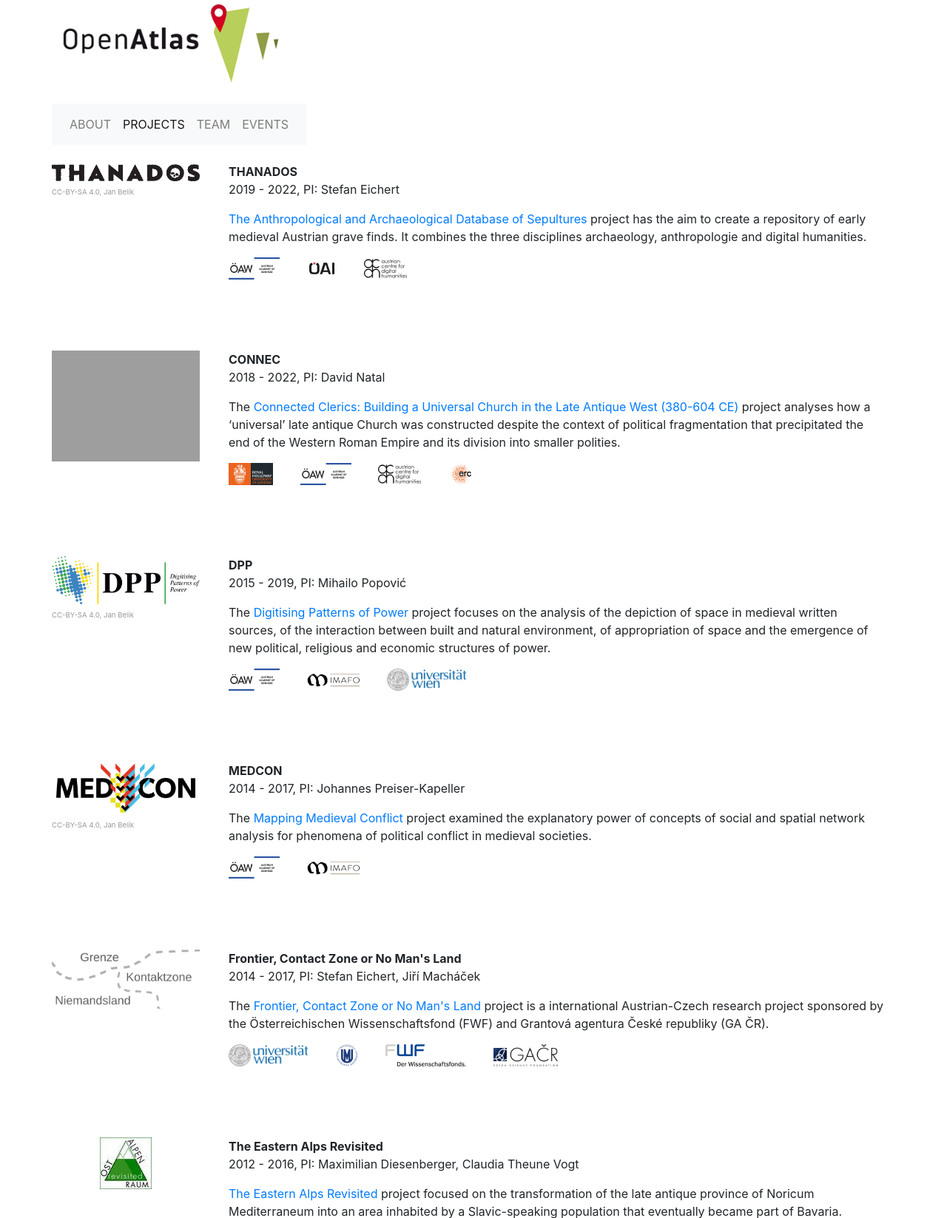
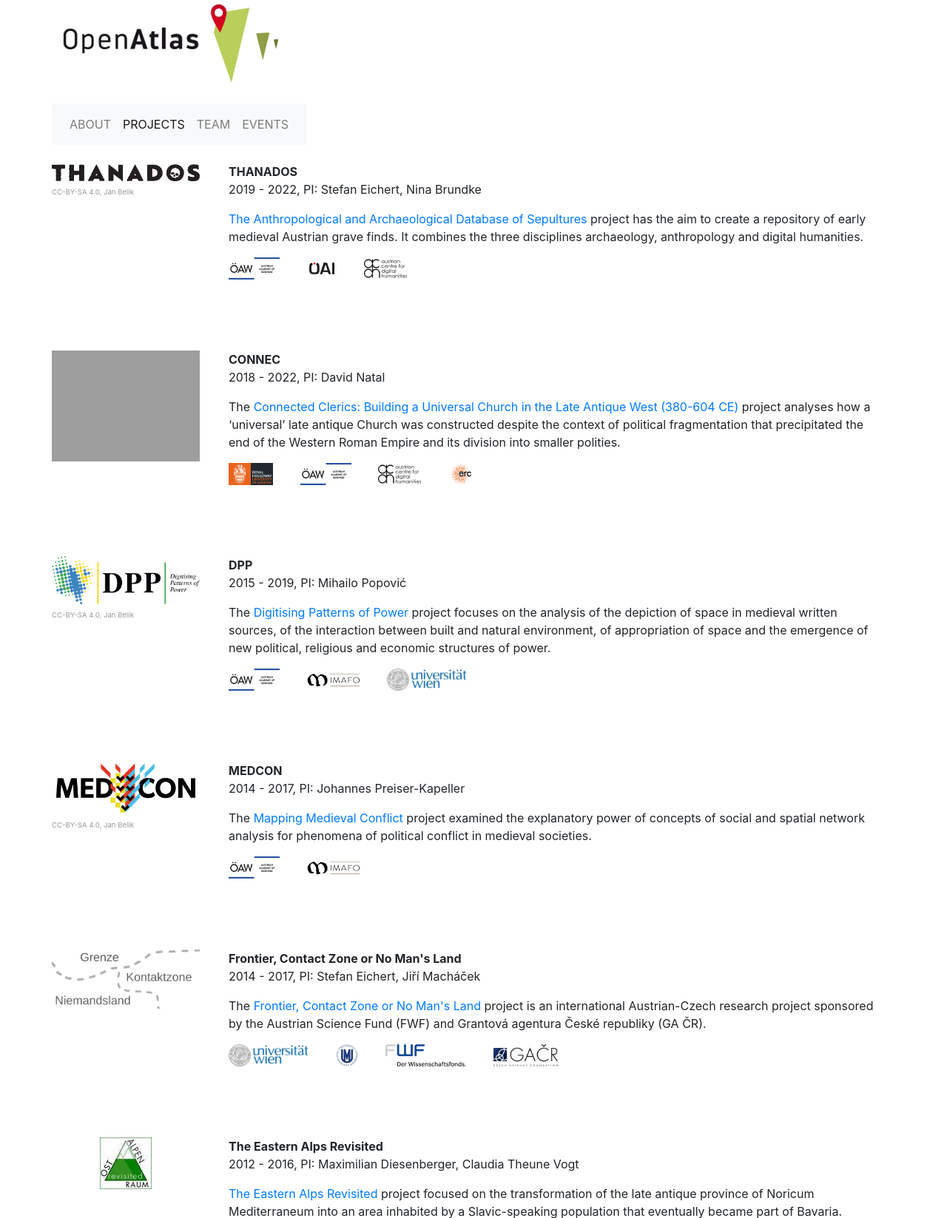
Before and after one commit to craws/OpenAtlas-Website, a Flask app: page /projects in a window 1280 px wide. Shown: the top 1647 px of the page at 74% size. Run offline with Flask 2, Linux system fonts and the light colour scheme; some libraries are stand-ins or nearby versions; grey boxes are pictures that could not be loaded.

Commit message:
minor layout and content changes

```diff
--- a/openatlas_website/static/css/style.css
+++ b/openatlas_website/static/css/style.css
@@ -9,6 +9,7 @@
 
 .screenshot {
     margin-right: 1em;
+    margin-top: 0.5em;
 }
 
 .projects img {
@@ -18,6 +19,7 @@
 #credits img {
     max-height: 40px;
     margin-right: 2em;
+    margin-top: 0.5em;
 }
 
 .projects-institutes img {
--- a/openatlas_website/views/projects.py
+++ b/openatlas_website/views/projects.py
@@ -14,11 +14,11 @@
             'full_name': 'The Anthropological and Archaeological Database of Sepultures',
             'img': 'thanados.png',
             'image_license': 'CC-BY-SA 4.0, Jan Belik',
-            'pi': 'Stefan Eichert',
+            'pi': 'Stefan Eichert, Nina Brundke',
             'duration': '2019 - 2022',
             'institutes': ['OEAW', 'OeAI', 'ACDH'],
             'text': """has the aim to create a repository of early medieval Austrian grave finds.
-                It combines the three disciplines archaeology, anthropologie and digital humanities.
+                It combines the three disciplines archaeology, anthropology and digital humanities.
                 """}),
         ('CONNEC', {
             'url': 'http://www.connectedclerics.com/',
@@ -60,8 +60,8 @@
             'pi': 'Stefan Eichert, Jiří Macháček',
             'duration': '2014 - 2017',
             'institutes': ['univie', 'MU', 'FWF', 'GACR'],
-            'text': """is a international Austrian-Czech research project sponsored by the
-                Österreichischen Wissenschaftsfond (FWF) and Grantová agentura České republiky
+            'text': """is an international Austrian-Czech research project sponsored by the
+                Austrian Science Fund (FWF) and Grantová agentura České republiky
                 (GA ČR)."""}),
          ('The Eastern Alps Revisited', {
              'url': 'https://www.oeaw.ac.at/imafo/forschung/historische-identitaetsforschung/projekte/weitere-projekte/ostalpenraum-revisited/',
```
